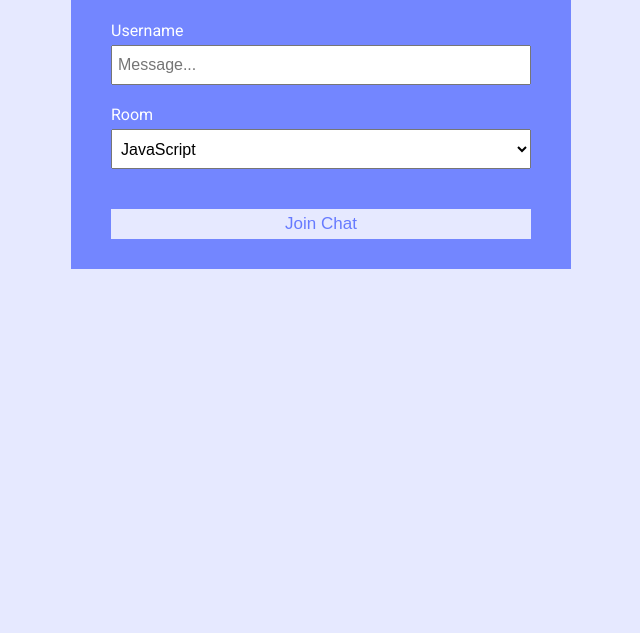
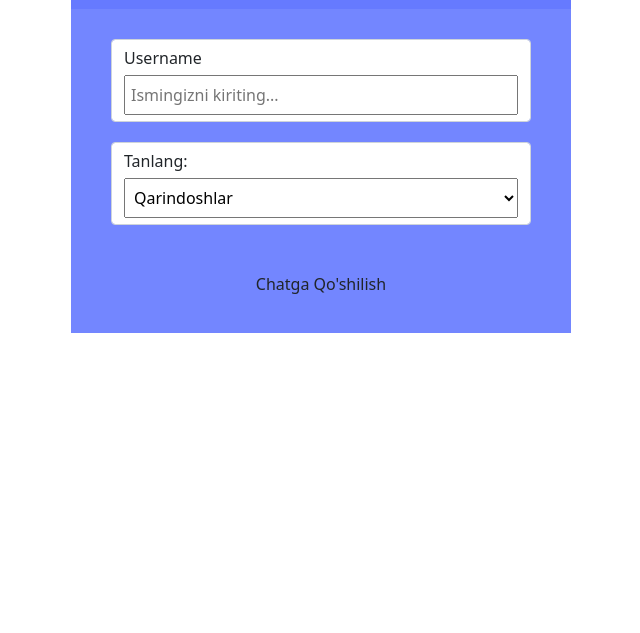
Before and after one commit to atoullo343/online-chat343, a website: page public/index.html in a window 1280 px wide. Shown: the part 167-800 px from the top of the page, without its empty margins (319-959 px from the left). Drawn offline with nearby package versions, Linux system fonts and the light colour scheme.

Commit message:
some fixes

```diff
--- a/public/index.html
+++ b/public/index.html
@@ -11,6 +11,7 @@
 			crossorigin="anonymous"
 		/>
 		<link rel="stylesheet" href="css/style.css" />
+		<link href="https://cdn.jsdelivr.net/npm/bootstrap@5.0.0-beta1/dist/css/bootstrap.min.css" rel="stylesheet" integrity="sha384-giJF6kkoqNQ00vy+HMDP7azOuL0xtbfIcaT9wjKHr8RbDVddVHyTfAAsrekwKmP1" crossorigin="anonymous">
 		<title>Chat App</title>
 	</head>
 	<body>
@@ -26,24 +27,26 @@
 							type="text"
 							name="username"
 							id="username"
-							placeholder="Message..."
+							placeholder="Ismingizni kiriting..."
 							required
 						/>
 					</div>
 					<div class="form-control">
-						<label for="room">Room</label>
+						<label for="room">Tanlang:</label>
 						<select name="room" id="room">
-							<option value="JavaScript">JavaScript</option>
-							<option value="Python">Python</option>
-							<option value="PHP">PHP</option>
-							<option value="C#">C#</option>
-							<option value="Ruby">Ruby</option>
-							<option value="Java">Java</option>
+							<option value="Qarindoshlar">Qarindoshlar</option>
+							<option value="Sinfdoshlar">Sinfdoshlar</option>
+							<option value="Oilaviy">Oilaviy</option>
+							<option value="1">1</option>
+							<option value="2">2</option>
+							<option value="3">3</option>
 						</select>
 					</div>
-					<button type="submit" class="btn">Join Chat</button>
+					<button type="submit" class="btn">Chatga Qo'shilish</button>
 				</form>
 			</main>
 		</div>
+
+		<script src="https://cdn.jsdelivr.net/npm/bootstrap@5.0.0-beta1/dist/js/bootstrap.bundle.min.js" integrity="sha384-ygbV9kiqUc6oa4msXn9868pTtWMgiQaeYH7/t7LECLbyPA2x65Kgf80OJFdroafW" crossorigin="anonymous"></script>
 	</body>
 </html>
--- a/server.js
+++ b/server.js
@@ -28,7 +28,7 @@ io.on('connection', socket => {
 
     socket.join(user.room)
     // Welcome current user
-    socket.emit('message', formatMessage(botName, 'Chatga xush kelibsiz !'))
+    socket.to(user.room).emit('message', formatMessage(botName, `${user.username}, Chatga xush kelibsiz !`))
 
     // Broadcast when a user connects
     socket
```
Also changed, not shown: public/chat.html (+7 -3 lines).
